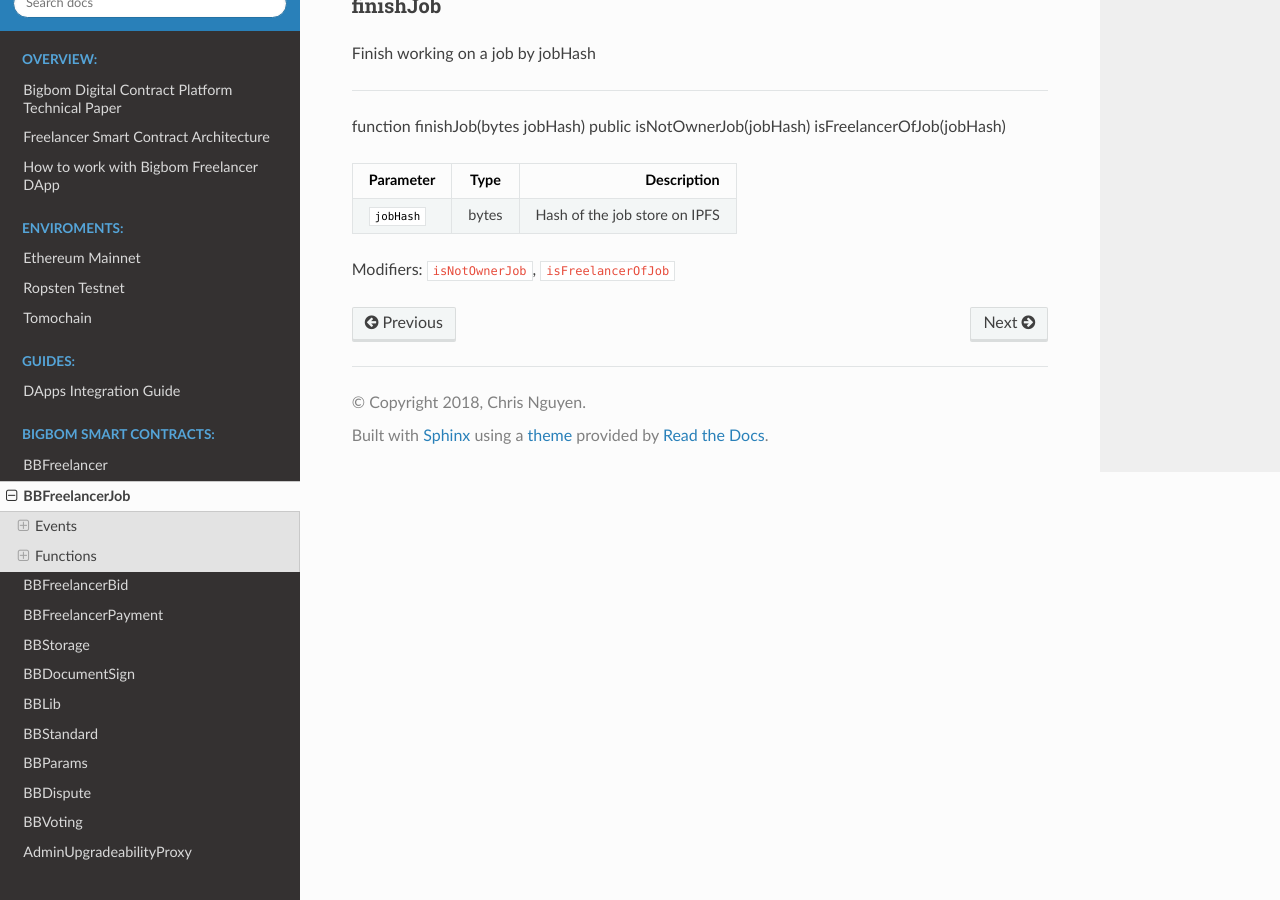
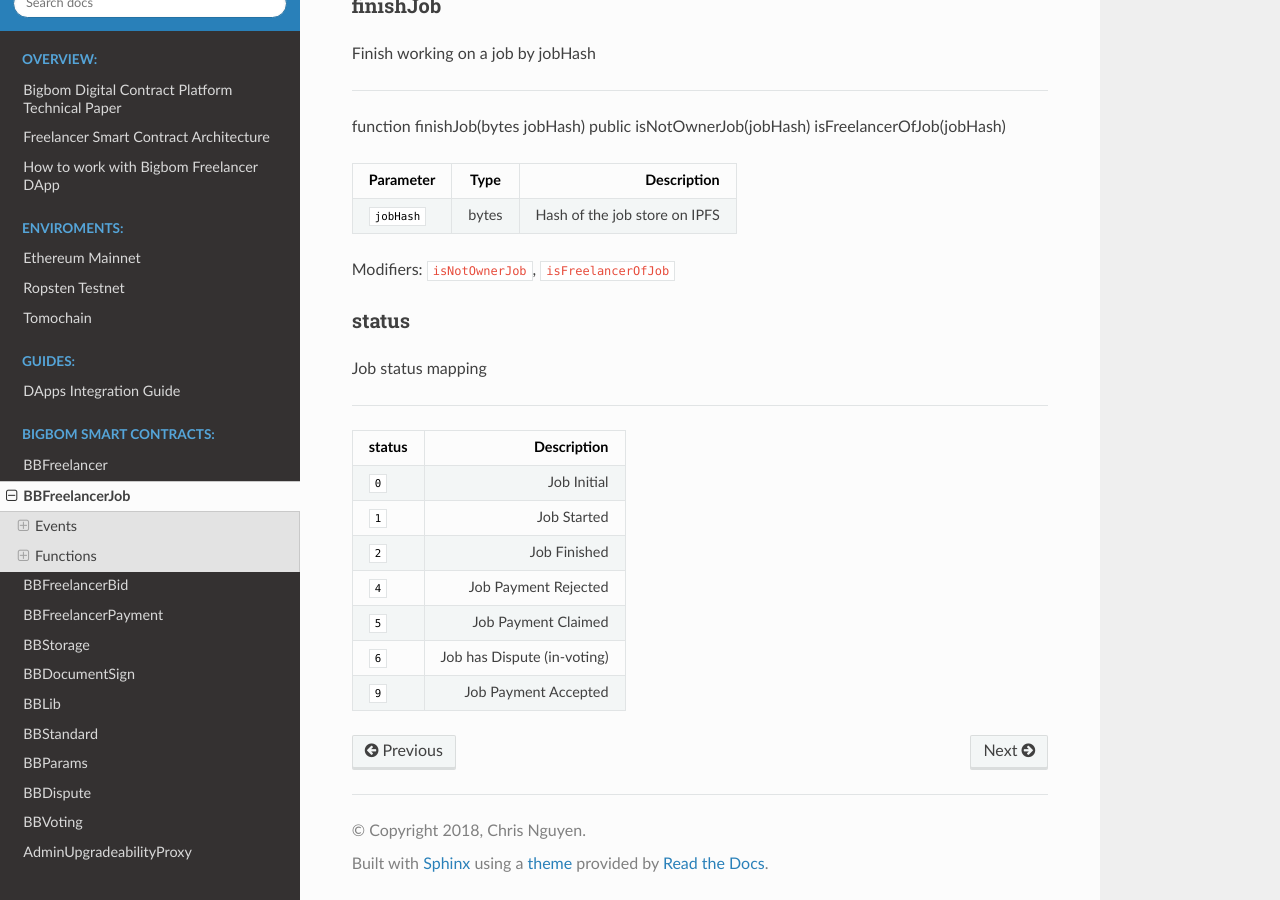
Before and after one commit to bigbomio/digital-contracts, a Sphinx documentation site: the page built from docs/contracts/BBFreelancerJob.md, in a window 1280 px wide and 900 px high, scrolled down 3764 px. Built offline with Sphinx 7.4.7 and the Read the Docs theme 2.0.0, drawn with Linux system fonts in a browser that asks for light colours.

Commit message:
update Job status Document

```diff
--- a/docs/contracts/BBFreelancerJob.md
+++ b/docs/contracts/BBFreelancerJob.md
@@ -160,3 +160,19 @@
 | `jobHash`       | bytes          | Hash of the job store on IPFS|
 
 Modifiers: `isNotOwnerJob`, `isFreelancerOfJob`
+
+
+### status
+Job status mapping
+
+---
+
+| status             | Description                 |
+| ------------- | ---------------------------:|
+| `0`     | Job Initial|
+| `1`     | Job Started|
+| `2`     | Job Finished|
+| `4`     | Job Payment Rejected|
+| `5`     | Job Payment Claimed|
+| `6`     | Job has Dispute (in-voting)|
+| `9`     | Job Payment Accepted |
```
